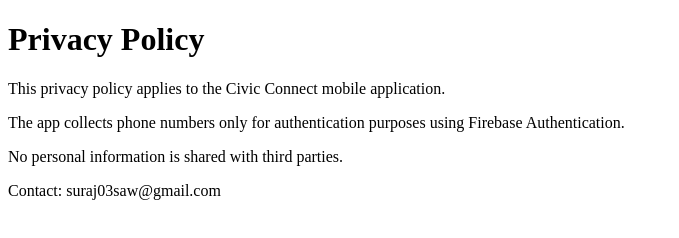
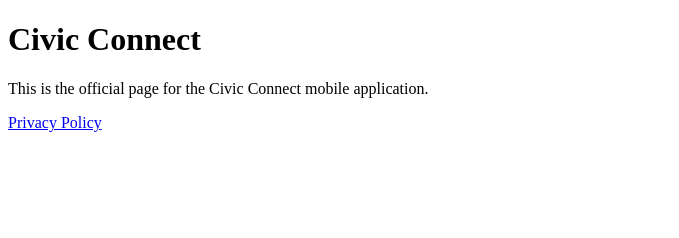
Before and after one commit to suraj-saw/civic_connect_policy, a plain HTML site: page index.html in a window 1280 px wide. Shown: the whole page, without its empty margins (0-679 px from the left). Drawn offline with Linux system fonts and the light colour scheme.

Commit message:
Update index.html

```diff
--- a/index.html
+++ b/index.html
@@ -1,19 +1,18 @@
 <!DOCTYPE html>
 <html>
 <head>
-<title>Privacy Policy - Civic Connect</title>
+<title>Civic Connect</title>
 </head>
 
 <body>
-<h1>Privacy Policy</h1>
 
-<p>This privacy policy applies to the Civic Connect mobile application.</p>
+<h1>Civic Connect</h1>
 
-<p>The app collects phone numbers only for authentication purposes using Firebase Authentication.</p>
+<p>This is the official page for the Civic Connect mobile application.</p>
 
-<p>No personal information is shared with third parties.</p>
-
-<p>Contact: suraj03saw@gmail.com</p>
+<p>
+<a href="privacy_policy.html">Privacy Policy</a>
+</p>
 
 </body>
 </html>
```
